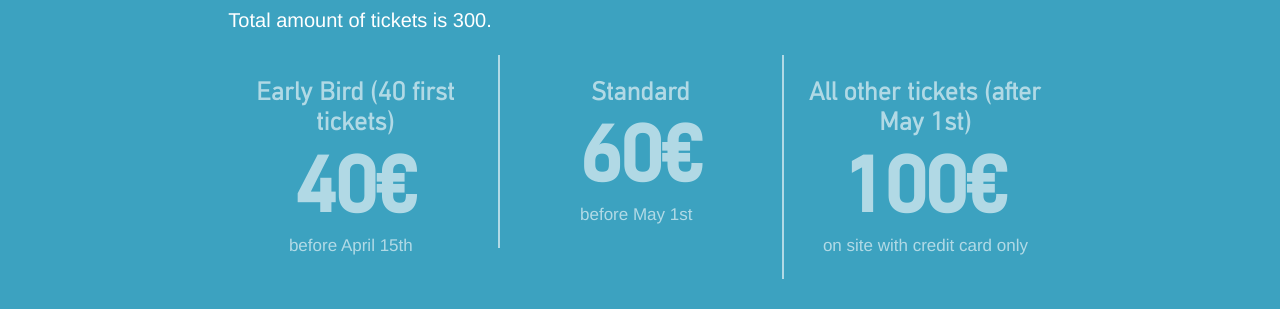
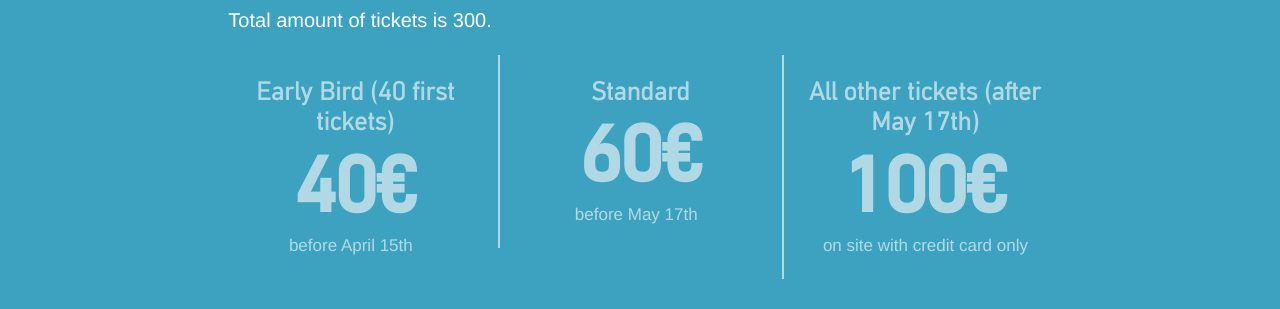
Before and after one commit to apidaysnordic/apidaysnordic.github.io, a Jekyll site: the page built from tickets/index.md, in a window 1280 px wide and 900 px high, scrolled down 706 px. Shown: the part 182-491 px from the top of the window. Built offline with Jekyll 4.4.1, drawn with Linux system fonts in a browser that asks for light colours; nearby versions of some CDN libraries; some web fonts are replaced; library files that are not in the unit come from our copies; comment, search, counter and statistics services are not loaded.

Commit message:
Update tickets.html

```diff
--- a/_layouts/tickets.html
+++ b/_layouts/tickets.html
@@ -120,13 +120,13 @@
 
 							<p>
 								<span class="price">60€</span><br>
-								<small>before May 1st &nbsp;</small>
+								<small>before May 17th &nbsp;</small>
 							</p>
 						</div>					</div>
 
 					<div class="col-md-4 text-center price-group price-group-3">
 						<div class="price-group-wrap">
-							<h3>All other tickets (after May 1st)</h3>
+							<h3>All other tickets (after May 17th)</h3>
 							<p>
 								<span class="price">100€</span><br>
 								<small>on site with credit card only</small>
```
